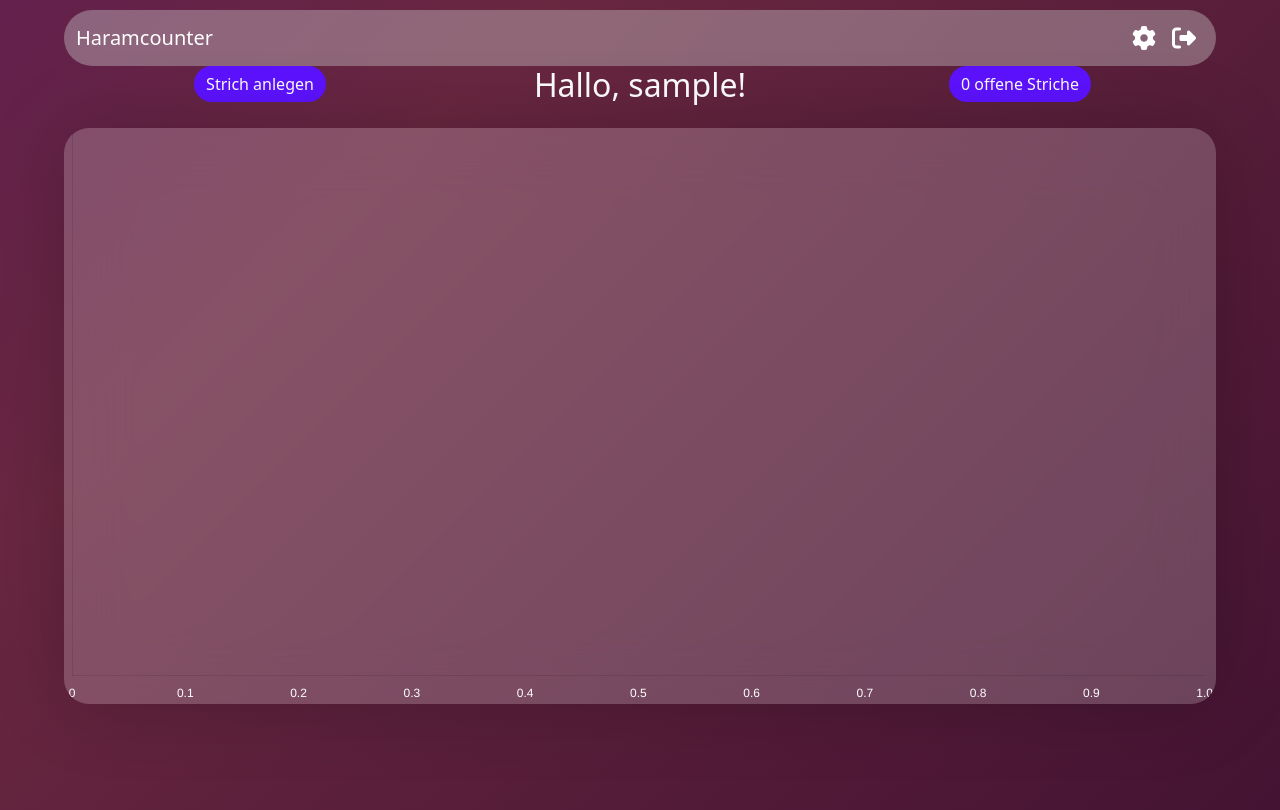
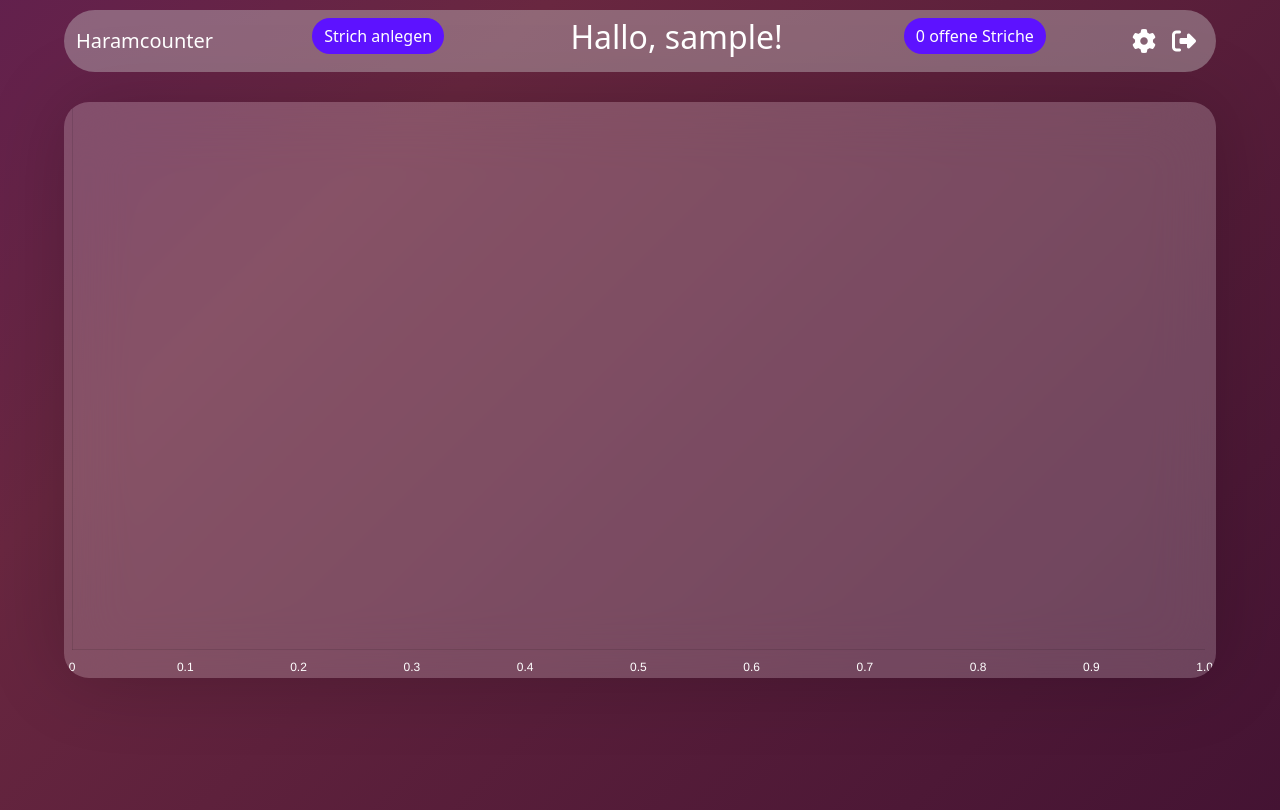
Before and after one commit to dream-jannis/CountUp, a Flask app: page / in a window 1280 px wide. Run offline with Flask 3, Linux system fonts and the light colour scheme; the visitor is signed in with stand-in values (Sample User, id 1); data that the repository does not hold is empty.

Commit message:
design changes

```diff
--- a/static/css/index.css
+++ b/static/css/index.css
@@ -17,6 +17,7 @@ body {
 	width: 90vw;
 	left: 50%;
   	transform: translate( -50%);
+	z-index: 1;
 }
 
 .navbar-brand {
@@ -36,13 +37,22 @@ body {
 }
 
 .glassbox {
+	margin-top: 30px;
+/*
   position: absolute;
   top: 52%;
   left: 50%;
   transform: translate(-50%, -50%);
+*/
+}
+
+.stroke_chart {
+	height: 100%;
+	width: 100%;
 }
 
 .box {
+	margin: auto;
 	position: relative;
 	/*height: 90vh;*/
 	width: 90vw;
--- a/static/js/index.js
+++ b/static/js/index.js
@@ -1,9 +1,9 @@
 const labels = Object.keys(rawData);
 const counts = Object.values(rawData);
 
-const ctx = document.getElementById('myChart').getContext('2d');
+const ctx = document.getElementById('stroke_chart').getContext('2d');
 const myChart = new Chart(ctx, {
-    type: 'bar',  // Ändern Sie dies zu 'horizontalBar'
+    type: 'bar',
     data: {
         labels: labels,
         datasets: [{
@@ -14,6 +14,7 @@ const myChart = new Chart(ctx, {
         }]
     },
     options: {
+        responsive: true,
         indexAxis: 'y',
         scales: {
             x: {
--- a/templates/index/pages/index.html
+++ b/templates/index/pages/index.html
@@ -39,7 +39,23 @@
           </li>
         -->
         </ul>
-
+        <div class="container text-center">
+          <div class="row align-items-start">
+            <div class="col">
+              <button type="button" class="btn btn-primary" data-bs-toggle="modal" data-bs-target="#addStrokeModal">
+                  Strich anlegen
+              </button>
+            </div>
+            <div class="col">
+              <h2 style="color: white;">Hallo, {{data["active_user"]}}!</h2>
+            </div>
+            <div class="col">
+              <button type="button" class="btn btn-primary" data-bs-toggle="modal" data-bs-target="#strokesOnReservationModal">
+                  {{data["count_open_strokes"]}} offene Striche
+              </button>
+            </div>
+          </div>
+        </div>
         <ul class="navbar-nav">
           <li class="nav-item">
             <a class="nav-link nav-gear" href="/settings">
@@ -57,28 +73,11 @@
   </nav>
 
 
-          <div class="container text-center">
-          <div class="row align-items-start">
-            <div class="col">
-              <button type="button" class="btn btn-primary" data-bs-toggle="modal" data-bs-target="#addStrokeModal">
-                  Strich anlegen
-              </button>
-            </div>
-            <div class="col">
-              <h2 style="color: white;">Hallo, {{data["active_user"]}}!</h2>
-            </div>
-            <div class="col">
-              <button type="button" class="btn btn-primary" data-bs-toggle="modal" data-bs-target="#strokesOnReservationModal">
-                  {{data["count_open_strokes"]}} offene Striche
-              </button>
-            </div>
-          </div>
-        </div>
 
 
     <div class="glassbox">
         <div class="box">
-            <canvas id="myChart" width="400" height="200"></canvas>
+            <canvas id="stroke_chart" class="stroke_chart"></canvas>
         </div>
       </div>
 
```
Lines whose indentation alone changed are shown as unchanged.
